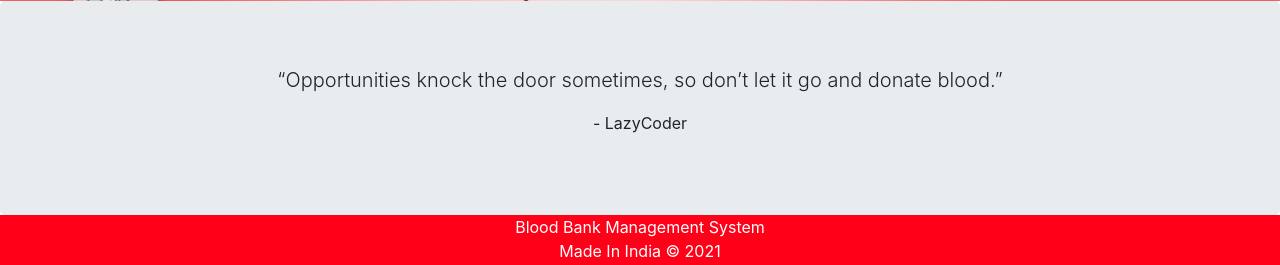
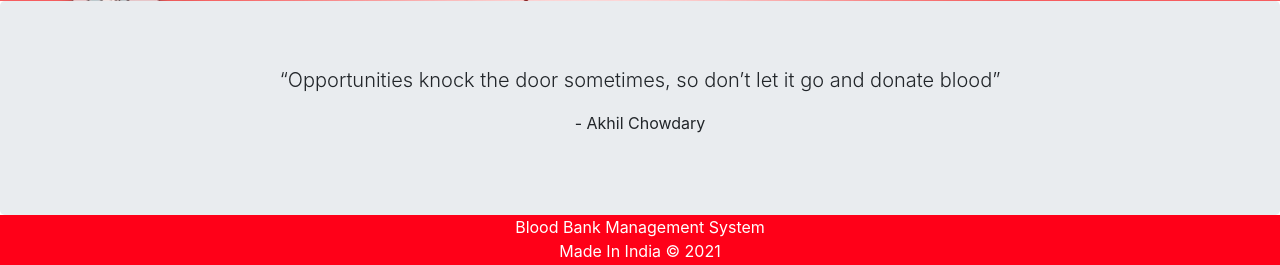
Before and after one commit to akhilchow249/Blood-Bank, a Django app: page / in a window 1280 px wide. Shown: the part 583-848 px from the top of the page. Run offline with Django 3.2, Linux system fonts and the light colour scheme; data comes from the database, SQL or seed files in the repository; some libraries are stand-ins or nearby versions.

Commit message:
Update index.html

```diff
--- a/bloodbankmanagement-master/templates/blood/index.html
+++ b/bloodbankmanagement-master/templates/blood/index.html
@@ -30,10 +30,10 @@
 
   <div class="jumbotron" style="margin-top: 0px;margin-bottom: 0px;">
 
-    <p class="lead text-center">“Opportunities knock the door sometimes, so don’t let it go and donate blood.”
+    <p class="lead text-center">“Opportunities knock the door sometimes, so don’t let it go and donate blood”
       </p>
 
-    <p class="text-center">- LazyCoder</p>
+    <p class="text-center">- Akhil Chowdary</p>
 
   </div>
   {% include "blood/footer.html" %}
@@ -42,8 +42,3 @@
 </body>
 
 </html>
-<!--
-developed By : sumit kumar
-facebook : fb.com/sumit.luv
-youtube : youtube.com/lazycoders
--->
```
